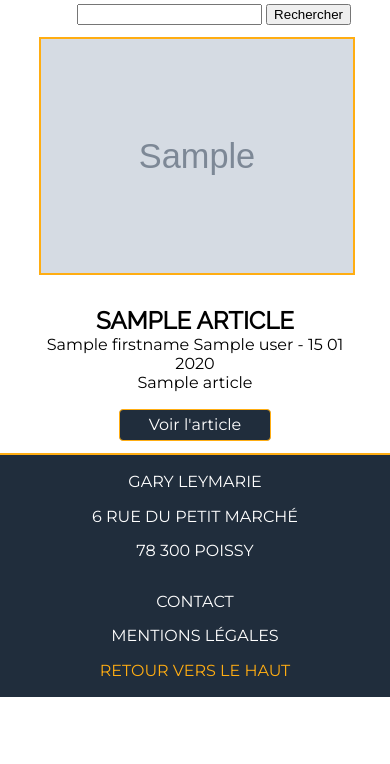
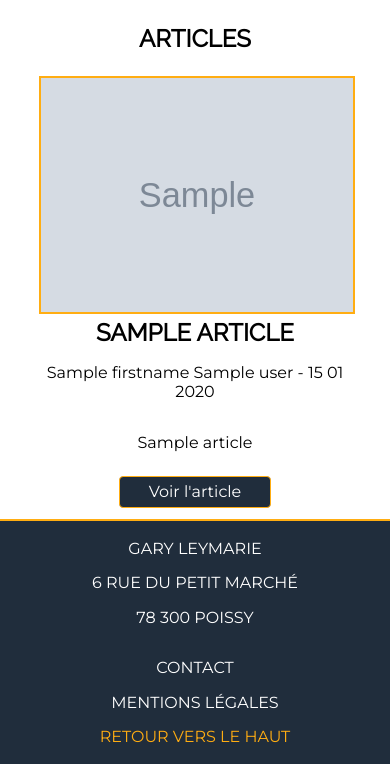
Before and after one commit to CoquinhoDaSilva/leymarie, a Symfony app: template templates/front/articles/articles.html.twig in a window 390 px wide. Shown: the part 80-844 px from the top of the page. Run offline with Twig, Linux system fonts and the light colour scheme; the template is opened without the code that fills it: most values are stand-ins (such as "Sample title", 1, 10 or a date in 2020); grey boxes marked "Sample" are stand-in pictures; some libraries are stand-ins or nearby versions.

Commit message:
oral exam

```diff
--- a/public/dist/css/front/style.css
+++ b/public/dist/css/front/style.css
@@ -471,54 +471,42 @@ h3 {
   margin: 5% 0;
 }
 
-.articlesEven {
+.articlesLeft,
+.articlesRightEven {
+  width: 40%;
+}
+
+.articlesRight,
+.articlesLeftEven {
+  width: 40%;
+}
+
+.articlesBlueBg {
   background-color: #202D3C;
   color: white;
+}
+
+.articlesSection > .articlesLeftEven {
+  order: 1;
+}
+
+.articlesSection > .articlesRightEven {
+  order: 2;
+}
+
+.articlesInfo {
+  display: flex;
+  flex-direction: column;
+  justify-content: space-around;
+}
+
+.articlesLoop {
   padding: 3% 0;
 }
 
-.articlesOdd {
-  background-color: white;
-  padding: 3% 0;
-}
-
-.articlesTitlesEven a {
-  text-decoration: none;
-  color: white;
-  font-size: 30px;
-}
-
-.articlesTitlesOdd a {
-  text-decoration: none;
-  color: #202D3C;
-  font-size: 30px;
-}
-
-.articlesTopLeftEven {
-  text-align: right;
-}
-
-.btnAlign {
-  justify-content: flex-end;
-}
-
-.articlesTopLeft {
-  display: flex;
-  flex-direction: column;
-  justify-content: space-around;
-  width: 40%;
-}
-
-.articlesTopRight {
-  display: flex;
-  flex-direction: column;
-  justify-content: space-around;
-  width: 40%;
-}
-
-.articlesSearch {
-  text-align: right;
-  margin-top: 1%;
+.articlesTitle {
+  margin-top: 6%;
+  margin-bottom: 3%;
 }
 
 .articleTitle {
@@ -754,37 +746,39 @@ h3 {
   }
 
   /********************************************* For articles *************************************************/
-  .articlesOrderResp {
+  .orderResp {
     flex-wrap: wrap;
   }
 
-  .articlesOrderResp > .articlesTopLeft {
+  .articlesRight {
+    width: 100%;
+  }
+
+  .articlesLeft {
+    width: 100%;
+    text-align: center;
+  }
+
+  .articlesLeftEven {
+    width: 100%;
+  }
+
+  .articlesRightEven {
+    width: 100%;
+    text-align: center;
+  }
+
+  .orderResp > .articlesRight {
+    order: 1;
+  }
+
+  .orderResp > .articlesLeft {
     order: 2;
   }
 
-  .articlesTopRight {
-    width: 100%;
-  }
-
-  .articlesTopLeft {
-    width: 100%;
-    margin-top: 10%;
-    text-align: center;
-  }
-
-  .articlesOrderResp > .articlesTopRight {
-    order: 1;
-  }
-
-  .articlesBtnResp {
-    margin-top: 3%;
+  .articlesCenterResp {
     display: flex;
     justify-content: center;
-  }
-
-  .articlesTopLeftEven {
-    text-align: center;
-    margin-top: 10%;
   }
 
   /********************************************* For article *************************************************/
--- a/public/src/sass/front/_articles.scss
+++ b/public/src/sass/front/_articles.scss
@@ -1,50 +1,37 @@
-.articlesEven {
+.articlesLeft,
+.articlesRightEven {
+  width: 40%;
+}
+
+.articlesRight,
+.articlesLeftEven {
+  width: 40%;
+}
+
+.articlesBlueBg {
   background-color: $color1;
   color: white;
+}
+
+.articlesSection > .articlesLeftEven {
+  order: 1;
+}
+
+.articlesSection > .articlesRightEven {
+  order: 2;
+}
+
+.articlesInfo {
+  display: flex;
+  flex-direction: column;
+  justify-content: space-around;
+}
+
+.articlesLoop {
   padding: 3% 0;
 }
 
-.articlesOdd {
-  background-color: white;
-  padding: 3% 0;
+.articlesTitle {
+  margin-top: 6%;
+  margin-bottom: 3%;
 }
-
-.articlesTitlesEven a {
-  text-decoration: none;
-  color: white;
-  font-size: 30px;
-}
-
-.articlesTitlesOdd a {
-  text-decoration: none;
-  color: $color1;
-  font-size: 30px;
-
-}
-
-.articlesTopLeftEven {
-  text-align: right;
-}
-
-.btnAlign {
-  justify-content: flex-end;
-}
-
-.articlesTopLeft {
-  display: flex;
-  flex-direction: column;
-  justify-content: space-around;
-  width: 40%;
-}
-
-.articlesTopRight {
-  display: flex;
-  flex-direction: column;
-  justify-content: space-around;
-  width: 40%;
-}
-
-.articlesSearch {
-  text-align: right;
-  margin-top: 1%;
-}
--- a/public/src/sass/front/_healthcare.scss
+++ b/public/src/sass/front/_healthcare.scss
@@ -13,3 +13,7 @@
 .healthcareTitles {
   margin-bottom: 4%;
 }
+
+.healthcareWrap {
+  flex-wrap: wrap;
+}
--- a/public/src/sass/front/_resp.scss
+++ b/public/src/sass/front/_resp.scss
@@ -108,37 +108,39 @@
 
   /********************************************* For articles *************************************************/
 
-  .articlesOrderResp {
+  .orderResp {
     flex-wrap: wrap;
   }
 
-  .articlesOrderResp > .articlesTopLeft {
+  .articlesRight {
+    width: 100%;
+  }
+
+  .articlesLeft {
+    width: 100%;
+    text-align: center;
+  }
+
+  .articlesLeftEven {
+    width: 100%;
+  }
+
+  .articlesRightEven {
+    width: 100%;
+    text-align: center;
+  }
+
+  .orderResp > .articlesRight {
+    order: 1;
+  }
+
+  .orderResp > .articlesLeft {
     order: 2;
   }
 
-  .articlesTopRight {
-    width: 100%;
-  }
-
-  .articlesTopLeft {
-    width: 100%;
-    margin-top: 10%;
-    text-align: center;
-  }
-
-  .articlesOrderResp > .articlesTopRight {
-    order: 1;
-  }
-
-  .articlesBtnResp {
-    margin-top: 3%;
+  .articlesCenterResp  {
     display: flex;
     justify-content: center;
-  }
-
-  .articlesTopLeftEven {
-    text-align: center;
-    margin-top: 10%;
   }
 
   /********************************************* For article *************************************************/
--- a/templates/front/articles/articles.html.twig
+++ b/templates/front/articles/articles.html.twig
@@ -4,72 +4,30 @@
     Articles
 {% endblock %}
 
+
 {% block body %}
-    <div class="displayFlexCenter">
-        <div class="articlesSearch container">
-            <form name="search" action="{{ path('search_actuality') }}" method="get">
-                <input type="search" name="search">
-                <input type="submit" value="Rechercher">
-            </form>
-        </div>
-    </div>
-    <div class="articlesArticle">
+    <section>
+        <h1 class="textCenter articlesTitle">Articles</h1>
         {% set count = 0 %}
         {% for article in articles %}
             {% set count = count + 1 %}
-            {% if count is odd %}
-                <div class="articlesOdd">
-                    <div class="displayFlexCenter">
-                       <div class="container">
-                           <div class="displayFlexBetween articlesOrderResp">
-                               <div class="articlesTopLeft xLarge-8">
-                                   <div>
-                                       <h2 class=" fading">{{ article.title }}</h2>
-                                       <span>{{ article.user.firstname }} {{ article.user.name}}</span> - <span>{{ article.date|date('d m Y') }}</span>
-                                   </div>
-                                   <div class="articlesSubtitles fading">
-                                       <span>{{ article.subtitles }}</span>
-                                   </div>
-                                   <div class="fading articlesBtnResp">
-                                       <a href="{{ path('article', {'id':article.id}) }}"><div class="btn1">Voir l'article</div></a>
-                                   </div>
-                               </div>
-                               <div class="articlesTopRight fading">
-                                   {% if article.picture %}
-                                       <img class="yellowBorder imgResp" src="{{ asset('uploads/pictures/' ~ article.picture) }}" alt="">
-                                   {% endif %}
-                               </div>
-                           </div>
-                       </div>
-                    </div>
-                </div>
-            {% else %}
-                <div class="articlesEven">
-                    <div class="displayFlexCenter">
-                        <div class="container">
-                            <div class="displayFlexBetween articlesOrderResp">
-                                <div class="articlesTopRight fading">
-                                    {% if article.picture %}
-                                        <img class="yellowBorder imgResp" src="{{ asset('uploads/pictures/' ~ article.picture) }}" alt="">
-                                    {% endif %}
-                                </div>
-                                <div class="articlesTopLeftEven articlesTopRight xLarge-8">
-                                    <div>
-                                        <h2 class="articlesTitlesEven fading">{{ article.title }}</h2>
-                                        <span>{{ article.user.firstname }} {{ article.user.name}}</span> - <span>{{ article.date|date('d m Y') }}</span>
-                                    </div>
-                                    <div class="articlesSubtitles fading">
-                                        <span>{{ article.subtitles }}</span>
-                                    </div>
-                                    <div class="displayFlex btnAlign fading articlesBtnResp">
-                                        <a href="{{ path('article', {'id':article.id}) }}"><div class="btn2">Voir l'article</div></a>
-                                    </div>
-                                </div>
+            {# counter qui permet de switcher entre un fond blanc et un fond sombre avec une dispoition différente#}
+                <div class="articlesLoop displayFlexCenter {% if count is even %}articlesBlueBg{% endif %}">
+                    <div class="orderResp container displayFlexBetween {% if count is even %}articlesSection{% endif %}">
+                        <div class="articlesInfo {% if count is odd %}articlesLeft{% else %}articlesRightEven{% endif %}">
+                            <h2>{{ article.title }}</h2>
+                            <p>{{ article.user.firstname }} {{ article.user.name }} - {{ article.date |date('d m Y') }}</p>
+                            <p>{{ article.subtitles }}</p>
+                            <div class="articlesCenterResp">
+                                <a href="{{ path('article', {'id':article.id}) }}"><p class="{% if count is odd %}btn1{% else %}btn2{% endif %}">Voir l'article</p></a>
                             </div>
+                        </div>
+                        <div class="{% if count is odd %}articlesRight{% else %}articlesLeftEven{% endif %}">
+                            <img class="yellowBorder imgResp" src="{{ asset('uploads/pictures/' ~ article.picture) }}" alt="">
                         </div>
                     </div>
                 </div>
-            {% endif %}
         {% endfor %}
-    </div>
+    </section>
+
 {% endblock %}
--- a/templates/front/healthcare/healthcare.html.twig
+++ b/templates/front/healthcare/healthcare.html.twig
@@ -11,12 +11,12 @@
             <div>
                 <h1 class="healthcareTitle textCenter">Les différents soins proposés</h1>
             </div>
-            <div class="displayFlexBetween healthcareResp">
+            <div class="displayFlexBetween healthcareResp healthcareWrap">
                 {% for healthcare in healthcare %}
                     <div class="healthcareHealthcares">
                         <h3 class="healthcareTitles">{{ healthcare.wording}}</h3>
                         <div class="healthcareJustifyResp">
-                            <img class="imgHome yellowBorder" src="{{ asset('uploads/healthcare/'~healthcare.picture) }}" alt="">
+                            <img class="imgResp imgHome yellowBorder" src="{{ asset('uploads/healthcare/'~healthcare.picture) }}" alt="">
                         </div>
                         <p class="healthcareCenterResp">{{ healthcare.price.value }} €</p>
                     </div>
```
Also changed, not shown: other parts of public/dist/css/front/style.css (+29 -23 lines), other parts of public/src/sass/front/_resp.scss (+25 -22 lines), templates/front/articles/articles2.html.twig (added, +70 -0 lines), 1 other file.
